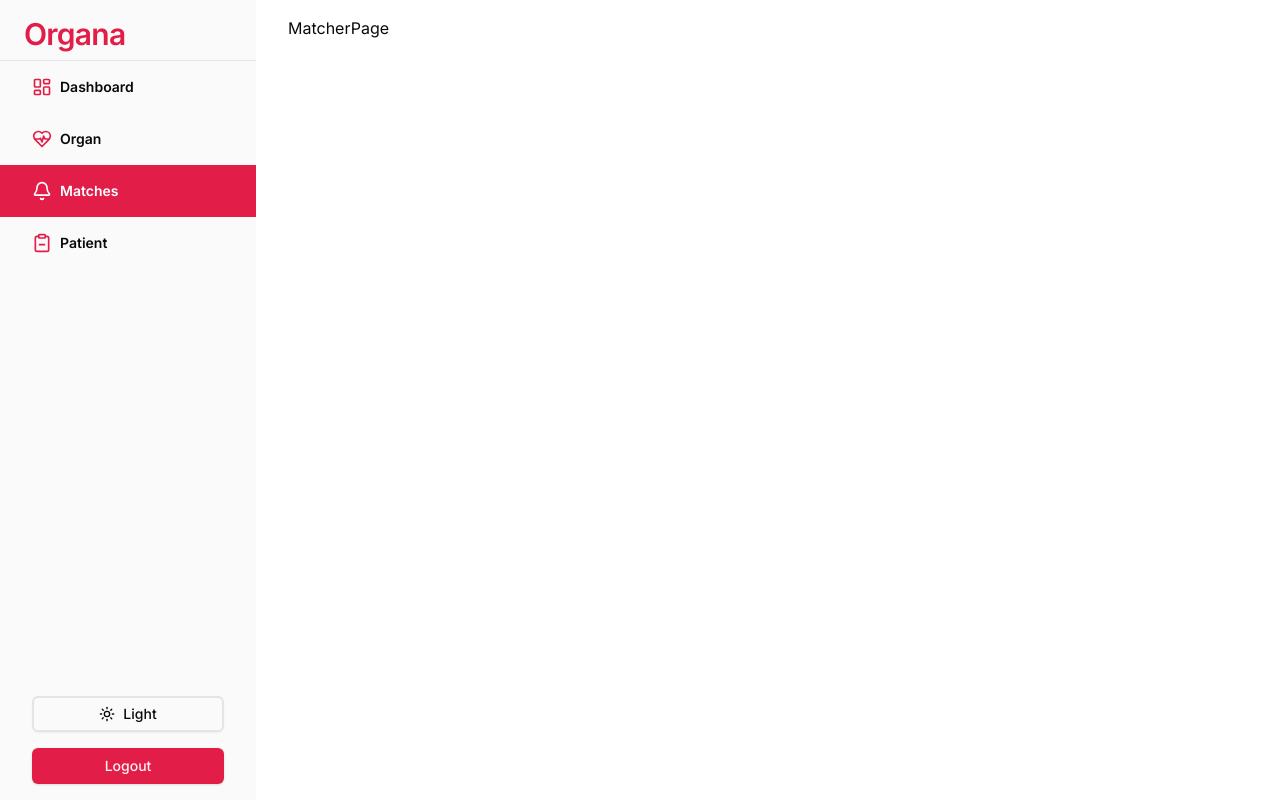
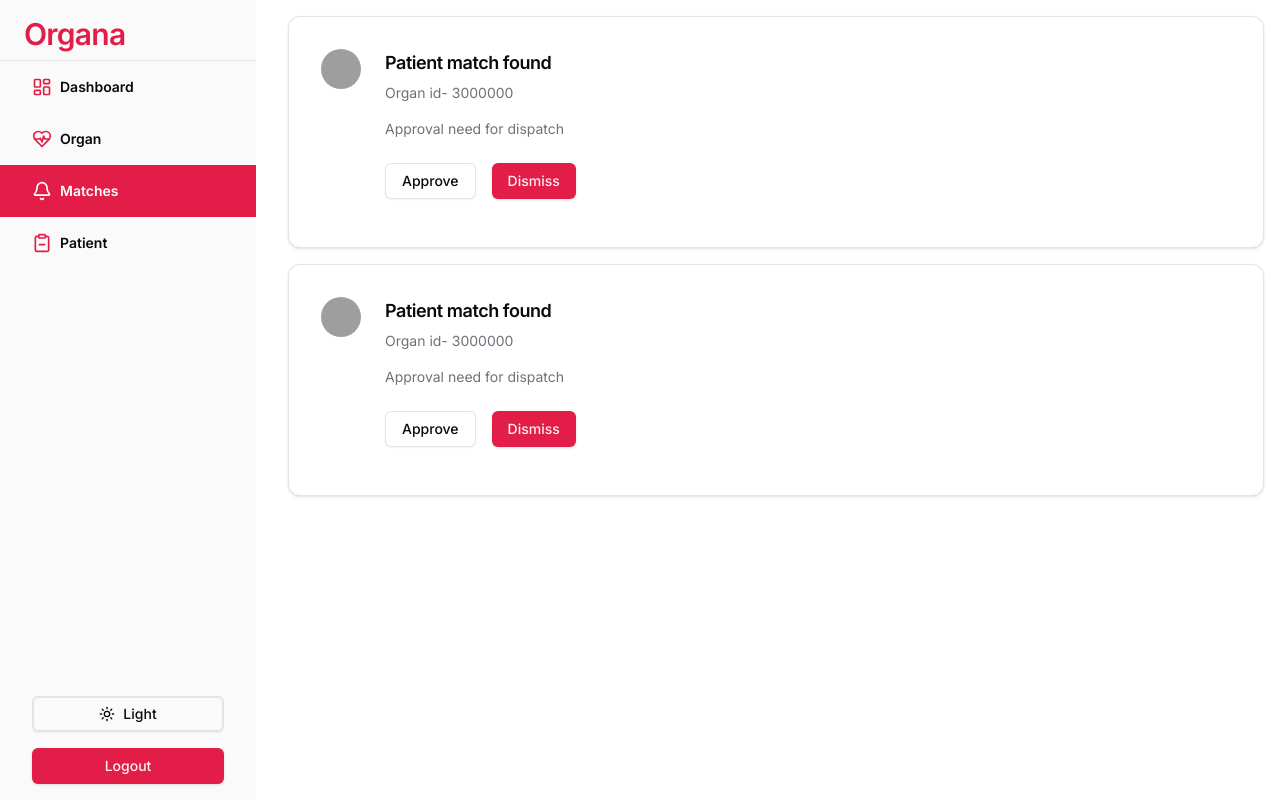
Before and after one commit to msanchariii/organa, a Next.js app in the folder frontend/: page /matches in a window 1280 px wide. Built offline with nearby package versions, Linux system fonts and the light colour scheme; grey boxes are pictures that could not be loaded.

Commit message:
match-card

```diff
--- a/frontend/package.json
+++ b/frontend/package.json
@@ -10,6 +10,7 @@
   },
   "dependencies": {
     "@hookform/resolvers": "^3.10.0",
+    "@radix-ui/react-avatar": "^1.1.2",
     "@radix-ui/react-dropdown-menu": "^2.1.4",
     "@radix-ui/react-label": "^2.1.1",
     "@radix-ui/react-select": "^2.1.4",
--- a/frontend/src/app/(user)/matches/page.tsx
+++ b/frontend/src/app/(user)/matches/page.tsx
@@ -1,4 +1,11 @@
+import MatchCard from "@/components/match-card";
+
 const MatcherPage = () => {
-    return <div>MatcherPage</div>;
+    return (
+        <div className="space-y-4">
+            <MatchCard></MatchCard>
+            <MatchCard></MatchCard>
+        </div>
+    );
 };
 export default MatcherPage;
--- /dev/null
+++ b/frontend/src/components/match-card.tsx
@@ -0,0 +1,47 @@
+import React from "react";
+import {
+    Card,
+    CardContent,
+    CardDescription,
+    CardFooter,
+    CardHeader,
+    CardTitle,
+} from "@/components/ui/card";
+import { Button } from "./ui/button";
+import { Avatar, AvatarFallback, AvatarImage } from "@/components/ui/avatar";
+
+const MatchCard = () => {
+    return (
+        <div>
+            <Card className="p-8">
+                <div className="flex">
+                    <Avatar>
+                        <AvatarImage src="https://github.com/shadcn.png" />
+                        <AvatarFallback>CN</AvatarFallback>
+                    </Avatar>
+
+                    <CardHeader className="py-0">
+                        <CardTitle className="text-lg">
+                            Patient match found
+                        </CardTitle>
+                        <CardDescription>Organ id- 3000000</CardDescription>
+                    </CardHeader>
+                </div>
+                <div className="px-10 py-4">
+                    <CardContent>
+                        <CardDescription>
+                            Approval need for dispatch
+                        </CardDescription>
+                    </CardContent>
+
+                    <CardFooter className="space-x-4 py-0">
+                        <Button variant={"outline"}>Approve</Button>
+                        <Button>Dismiss</Button>
+                    </CardFooter>
+                </div>
+            </Card>
+        </div>
+    );
+};
+
+export default MatchCard;
--- /dev/null
+++ b/frontend/src/components/ui/avatar.tsx
@@ -0,0 +1,50 @@
+"use client"
+
+import * as React from "react"
+import * as AvatarPrimitive from "@radix-ui/react-avatar"
+
+import { cn } from "@/lib/utils"
+
+const Avatar = React.forwardRef<
+  React.ElementRef<typeof AvatarPrimitive.Root>,
+  React.ComponentPropsWithoutRef<typeof AvatarPrimitive.Root>
+>(({ className, ...props }, ref) => (
+  <AvatarPrimitive.Root
+    ref={ref}
+    className={cn(
+      "relative flex h-10 w-10 shrink-0 overflow-hidden rounded-full",
+      className
+    )}
+    {...props}
+  />
+))
+Avatar.displayName = AvatarPrimitive.Root.displayName
+
+const AvatarImage = React.forwardRef<
+  React.ElementRef<typeof AvatarPrimitive.Image>,
+  React.ComponentPropsWithoutRef<typeof AvatarPrimitive.Image>
+>(({ className, ...props }, ref) => (
+  <AvatarPrimitive.Image
+    ref={ref}
+    className={cn("aspect-square h-full w-full", className)}
+    {...props}
+  />
+))
+AvatarImage.displayName = AvatarPrimitive.Image.displayName
+
+const AvatarFallback = React.forwardRef<
+  React.ElementRef<typeof AvatarPrimitive.Fallback>,
+  React.ComponentPropsWithoutRef<typeof AvatarPrimitive.Fallback>
+>(({ className, ...props }, ref) => (
+  <AvatarPrimitive.Fallback
+    ref={ref}
+    className={cn(
+      "flex h-full w-full items-center justify-center rounded-full bg-muted",
+      className
+    )}
+    {...props}
+  />
+))
+AvatarFallback.displayName = AvatarPrimitive.Fallback.displayName
+
+export { Avatar, AvatarImage, AvatarFallback }
--- /dev/null
+++ b/frontend/src/components/ui/card.tsx
@@ -0,0 +1,76 @@
+import * as React from "react"
+
+import { cn } from "@/lib/utils"
+
+const Card = React.forwardRef<
+  HTMLDivElement,
+  React.HTMLAttributes<HTMLDivElement>
+>(({ className, ...props }, ref) => (
+  <div
+    ref={ref}
+    className={cn(
+      "rounded-xl border bg-card text-card-foreground shadow",
+      className
+    )}
+    {...props}
+  />
+))
+Card.displayName = "Card"
+
+const CardHeader = React.forwardRef<
+  HTMLDivElement,
+  React.HTMLAttributes<HTMLDivElement>
+>(({ className, ...props }, ref) => (
+  <div
+    ref={ref}
+    className={cn("flex flex-col space-y-1.5 p-6", className)}
+    {...props}
+  />
+))
+CardHeader.displayName = "CardHeader"
+
+const CardTitle = React.forwardRef<
+  HTMLDivElement,
+  React.HTMLAttributes<HTMLDivElement>
+>(({ className, ...props }, ref) => (
+  <div
+    ref={ref}
+    className={cn("font-semibold leading-none tracking-tight", className)}
+    {...props}
+  />
+))
+CardTitle.displayName = "CardTitle"
+
+const CardDescription = React.forwardRef<
+  HTMLDivElement,
+  React.HTMLAttributes<HTMLDivElement>
+>(({ className, ...props }, ref) => (
+  <div
+    ref={ref}
+    className={cn("text-sm text-muted-foreground", className)}
+    {...props}
+  />
+))
+CardDescription.displayName = "CardDescription"
+
+const CardContent = React.forwardRef<
+  HTMLDivElement,
+  React.HTMLAttributes<HTMLDivElement>
+>(({ className, ...props }, ref) => (
+  <div ref={ref} className={cn("p-6 pt-0", className)} {...props} />
+))
+CardContent.displayName = "CardContent"
+
+const CardFooter = React.forwardRef<
+  HTMLDivElement,
+  React.HTMLAttributes<HTMLDivElement>
+>(({ className, ...props }, ref) => (
+  <div
+    ref={ref}
+    className={cn("flex items-center p-6 pt-0", className)}
+    {...props}
+  />
+))
+CardFooter.displayName = "CardFooter"
+
+export { Card, CardHeader, CardFooter, CardTitle, CardDescription, CardContent }
```
Also changed, not shown: 1 other file (tests, documents, lock files or other folders).
